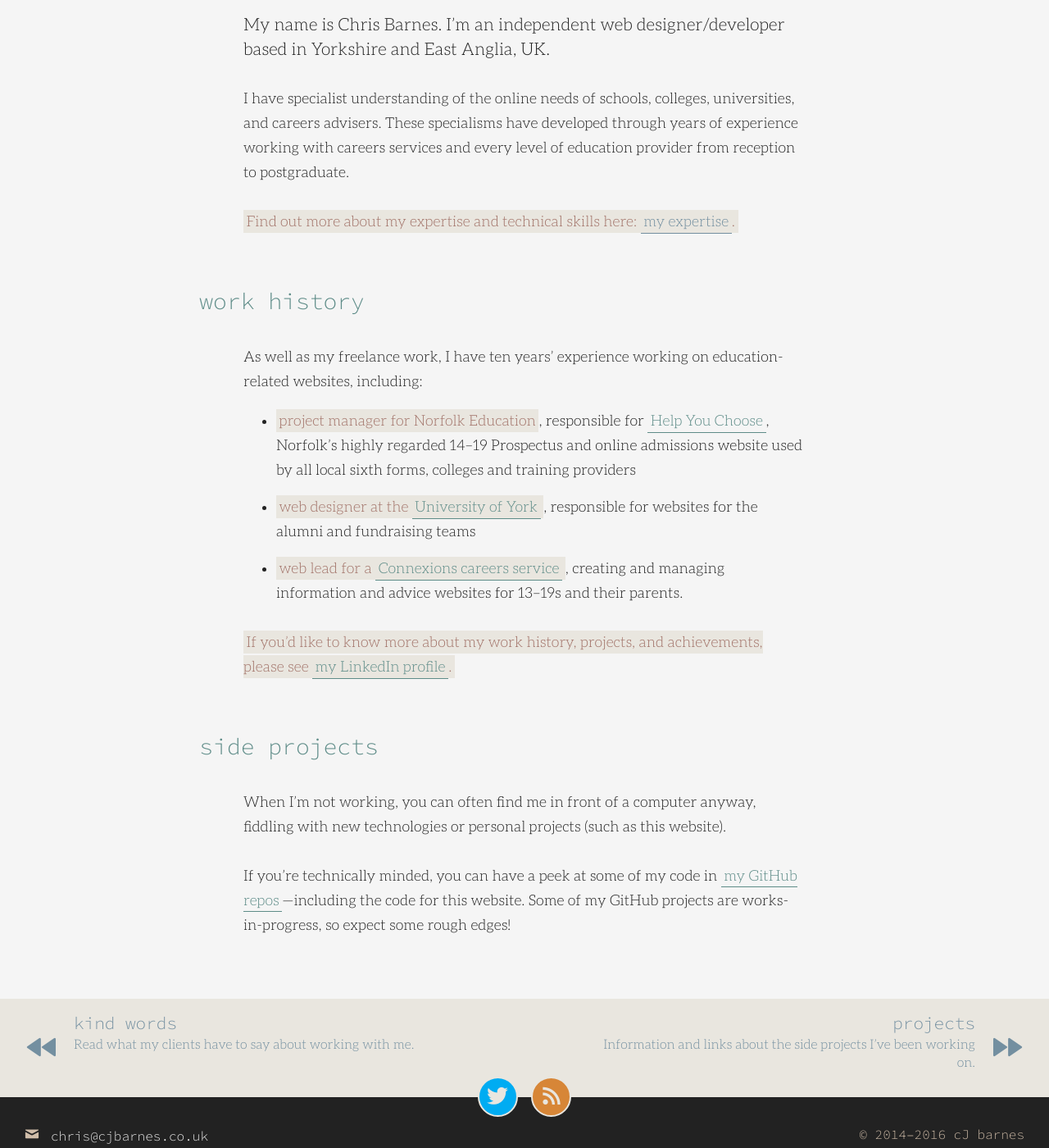
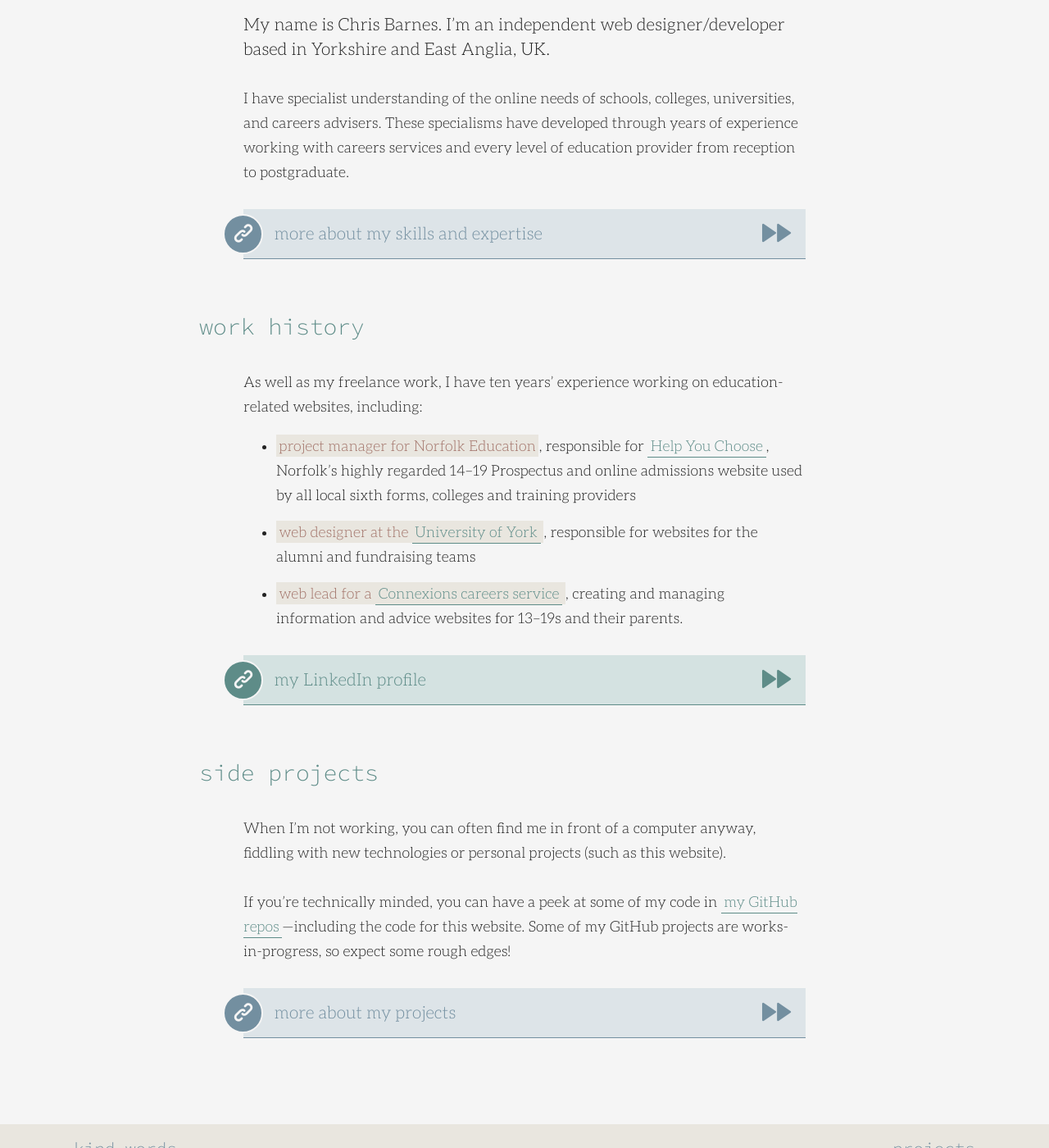
Before and after one commit to cjbarnes/cjbarnes.github.io, a Jekyll site: the page built from _pages/bio.md, in a window 1280 px wide and 1400 px high, scrolled down 560 px. Shown: the whole window at 82% size. Built offline with Jekyll 4.4.1, drawn with Linux system fonts in a browser that asks for light colours.

Commit message:
Use new link figures on Bio

```diff
--- a/_pages/bio.md
+++ b/_pages/bio.md
@@ -11,7 +11,9 @@
 
 I have specialist understanding of the online needs of schools, colleges, universities, and careers advisers. These specialisms have developed through years of experience working with careers services and every level of education provider from reception to postgraduate.
 
-**Find out more about my expertise and technical skills here: [my expertise](/whatido/expertise).**
+<figure class="link internal" markdown="span">
+<a href="/whatido/expertise/" title="my expertise">more about my skills and expertise</a>
+</figure>
 
 ## work history
 
@@ -21,10 +23,16 @@
 - **web designer at the [University of York](http://www.yorkspace.net "YorkSpace, the University of York's alumni and giving website")**, responsible for websites for the alumni and fundraising teams
 - **web lead for a [Connexions careers service](http://en.wikipedia.org/wiki/Connexions_(agency) "Wikipedia entry on Connexions")**, creating and managing information and advice websites for 13–19s and their parents.
 
-**If you'd like to know more about my work history, projects, and achievements, please see [my LinkedIn profile](http://uk.linkedin.com/in/cjbarnesuk/ "Find me on LinkedIn").**
+<figure class="link" markdown="span">
+<a href="http://uk.linkedin.com/in/cjbarnesuk/" title="Find me on LinkedIn">my LinkedIn profile</a>
+</figure>
 
 ## side projects
 
 When I'm not working, you can often find me in front of a computer anyway, fiddling with new technologies or personal projects (such as this website).
 
 If you're technically minded, you can have a peek at some of my code in [my GitHub repos](https://github.com/cjbarnes/ "Find me on GitHub")---including the code for this website. Some of my GitHub projects are works-in-progress, so expect some rough edges!
+
+<figure class="link internal" markdown="span">
+<a href="/whativedone/projects/" title="my projects">more about my projects</a>
+</figure>
```
